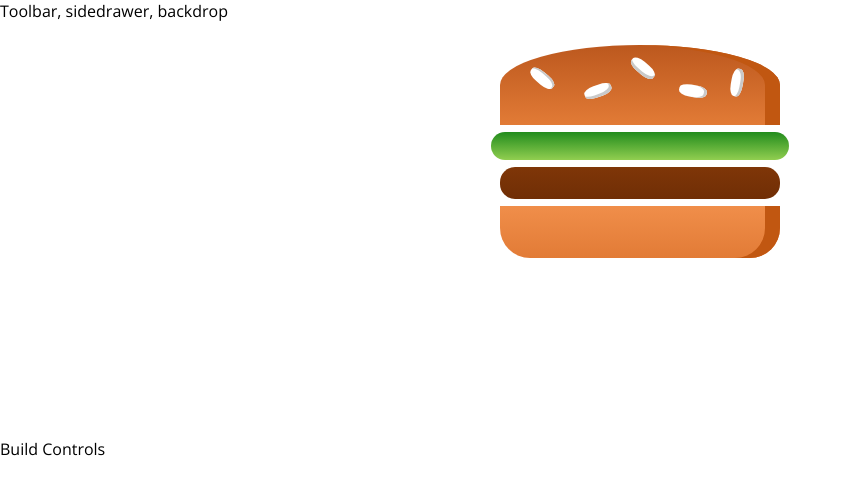
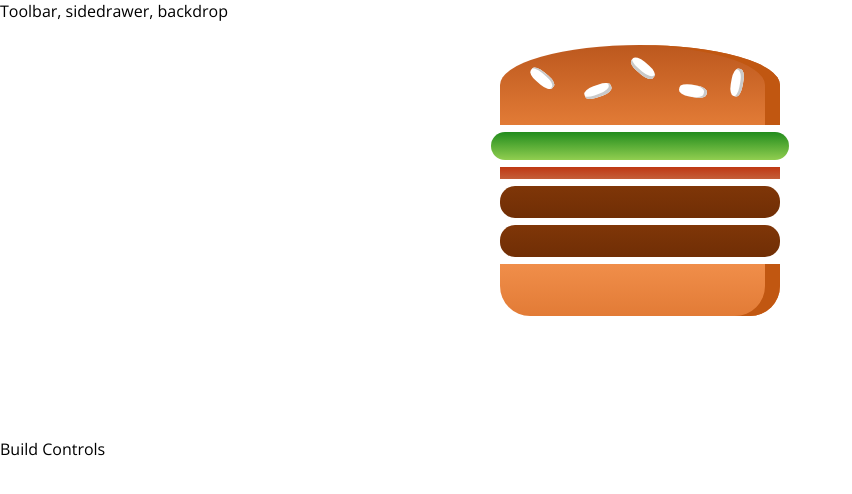
Before and after one commit to mdewree/react-complete-guide, a React app in the folder burger-app/: page / in a window 1280 px wide. Shown: the top 494 px of the page, without its empty margins (0-852 px from the left). Built offline with nearby package versions, Linux system fonts and the light colour scheme.

Commit message:
Outputting Burger Ingredients Dynamically

```diff
--- a/burger-app/src/components/Burger/Burger.js
+++ b/burger-app/src/components/Burger/Burger.js
@@ -4,11 +4,14 @@
 import classes from './Burger.css';
 
 const burger = (props) => {
+    const transformedIngredients = Object.keys(props.ingredients)
+        .map(igKey => [...Array(props.ingredients[igKey])]
+            .map((_, i) => <BurgerIngredient key={igKey + i} type={igKey} />));
+
     return (
         <div className={classes.Burger}>
             <BurgerIngredient type="bread-top" />
-            <BurgerIngredient type="salad" />
-            <BurgerIngredient type="meat" />
+            {transformedIngredients}
             <BurgerIngredient type="bread-bottom" />
         </div>
     );
--- a/burger-app/src/containers/BurgerBuilder/BurgerBuilder.js
+++ b/burger-app/src/containers/BurgerBuilder/BurgerBuilder.js
@@ -4,10 +4,24 @@
 import Burger from '../../components/Burger/Burger';
 
 class BurgerBuilder extends Component {
+    // constructor(props) {
+    //     super(props);
+    //     this.state = { ...};
+    // }
+
+    state = {
+        ingredients: {
+            salad: 1,
+            bacon: 1,
+            cheese: 0,
+            meat: 2
+        }
+    };
+
     render() {
         return (
             <Aux>
-                <Burger />
+                <Burger ingredients={this.state.ingredients} />
                 <div>Build Controls</div>
             </Aux>
         );
```
